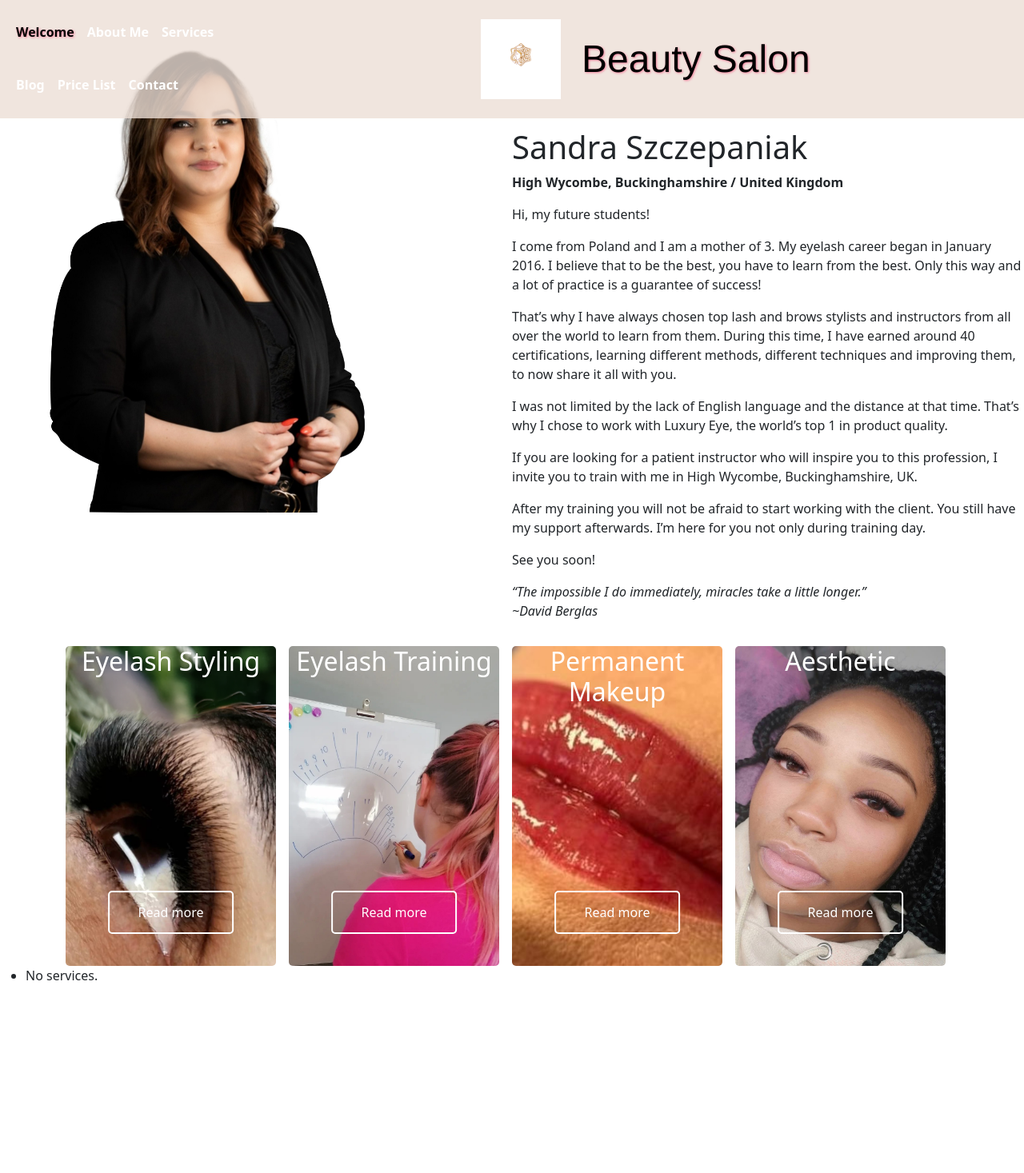
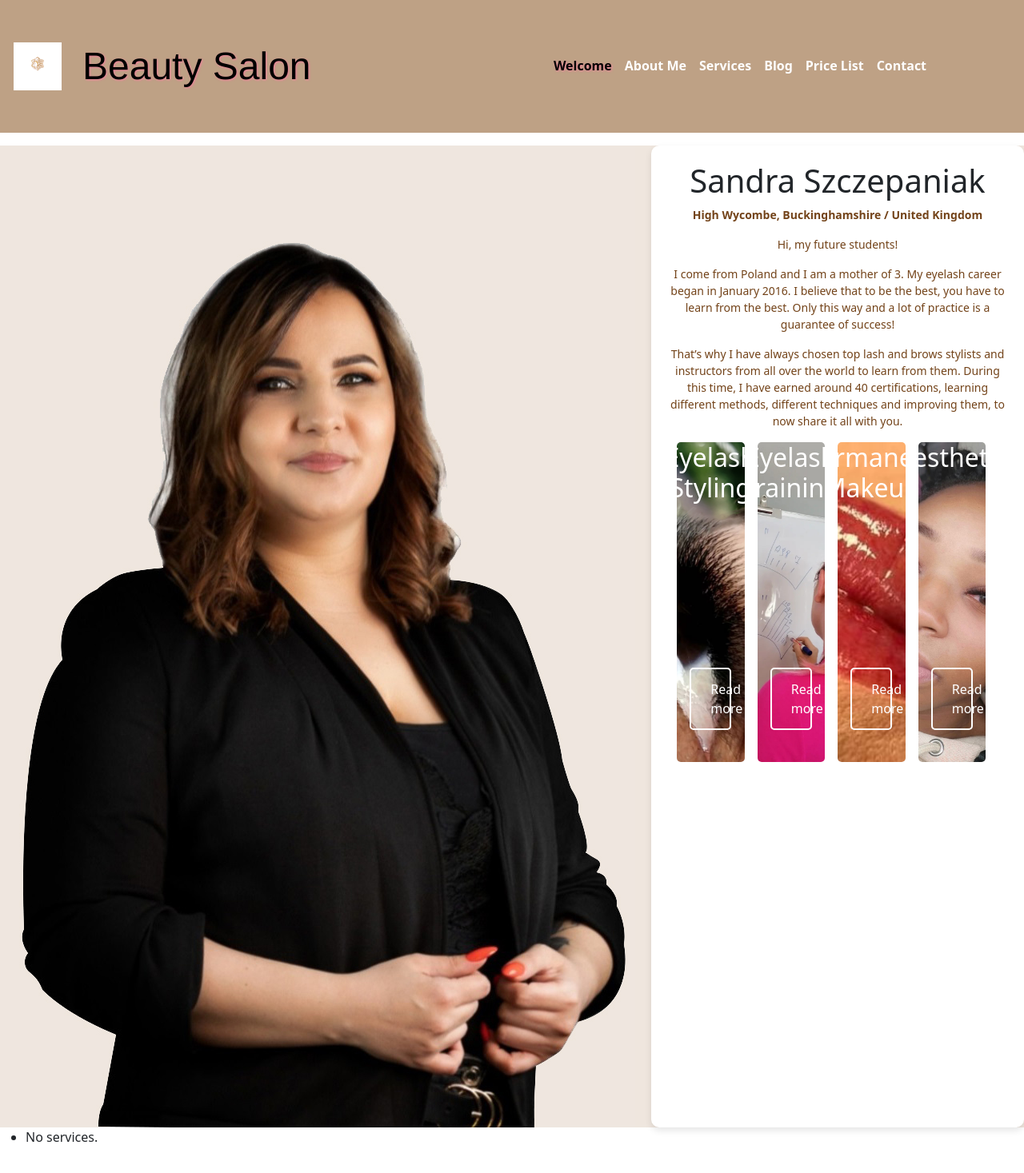
Before and after one commit to adrian77792/Project_3, a Django app: template Project_3/main/templates/main/index.html in a window 1280 px wide. Shown: the top 1467 px of the page at 80% size. Run offline with Django 3.2, Linux system fonts and the light colour scheme; the template is opened without the code that fills it, so the values that code supplies are empty.

Commit message:
change navbar + placeholder

```diff
--- a/Project_3/main/static/main/css/style.css
+++ b/Project_3/main/static/main/css/style.css
@@ -4,8 +4,9 @@
     --other-width: 20%;
     --speed: 1000ms;
     --primary-color: #d79597;
-    --background-color: #c2a085;
+    --background-color:  #e2cfbe;
     --text-color: #000000;
+    --background-color-secondary:#efe6de;
   }
 
   * {
@@ -25,6 +26,7 @@ html, body {
   }
   /* Responsive logo/image in header */
 header img {
+  height: 60px;
     max-width: 100%; /* Ensures image doesn't overflow container */
 }
 
@@ -60,12 +62,15 @@ header {
     padding: 0;
     margin: 0;
     width: 100% !important; /* Force full width */
+    height: 10vh;
     overflow: hidden;
     display: flex;
     justify-content: space-between;
     align-items: center;
 }
-
+.navbar-placeholder {
+height: 10vh;
+}
 .space-between {
 display: flex;
 flex-direction: row;
@@ -101,7 +106,7 @@ border-bottom: 2px solid #dfccbb;
 }
 
 .navbar.bg-dark {
-    background-color: #eddfd6cb !important;
+    background-color: #bea185 !important;
 }
 
 /* Supplementary text in navbar */
@@ -124,18 +129,19 @@ border-bottom: 2px solid #dfccbb;
 #about_me{
     display: flex;
     flex-direction: row;
+    gap: 20px;
+    background-color: var(--background-color-secondary);
 }
 .about_left, .about_right{
     margin:0%;
-    width: 50%;
 
 }
 
 .about_left img{
-    max-width: 80%;
+    max-width: 100%;
 }
 .about_right{
-    max-width: 80%;
+    max-width:65%;
     padding-top: 10rem;
 
 }
@@ -168,11 +174,11 @@ border-bottom: 2px solid #dfccbb;
 
   .service h3 {
     margin-bottom: 10px;
-    color: #333;
+    color: #d26b10 !important;
   }
 
   .service p {
-    color: #666;
+    color: #734319 !important;
     font-size: 14px;
   }
 
@@ -234,7 +240,7 @@ border-bottom: 2px solid #dfccbb;
     color: #000000 !important;
     transition: color 0.6s ease, transform 0.6s ease;
     cursor: pointer;
-    text-shadow: 1px 1px 3px #f27f9b;text-shadow: 1px 1px 3px #f27f9b;
+    text-shadow: 1px 1px 3px #f27f9b;
     font-size: xxx-large;
     text-align: center;
     font-family: 'Lora';
@@ -349,3 +355,22 @@ border-bottom: 2px solid #dfccbb;
   .split:hover .column_button {
     bottom: 55%;
   }
+
+  .book-now {
+  border-top-right-radius: 10px;
+  border-bottom-left-radius: 10px;
+  text-shadow: 1px 1px 3px #f27f9b;
+  font-size: xx-large;
+  background-color: #e2cfbe;
+  }
+
+  .button-container {
+    display: flex;
+    align-items: center;
+    padding-right: 2%;
+    transition: transform 0.2s ease-in-out;(var(--))
+  }
+
+  .button-container:hover {
+    transform:scale(1.1)
+  }
--- a/Project_3/main/templates/main/index.html
+++ b/Project_3/main/templates/main/index.html
@@ -19,6 +19,24 @@
         <nav class="navbar navbar-expand-lg navbar-dark bg-dark">
     <div class="container-fluid">
 
+        <div class="space-between" style="padding: 0;">
+
+            <!-- Company logo displayed on the left side -->
+            <div class="menu_center">
+                <a class="navbar-brand me-3 logo" href="index.html" style="padding: 0; margin-right: 10px;">
+                    <img src="../static/main/img/logo.png" alt="Construction company logo">
+                </a>
+                <span class="navbar-text interactive-text" style="padding: 0; font-family: 'Lora', 'Helvetica Neue', Helvetica, sans-serif;">
+                    Beauty Salon
+                </span>
+            </div>
+          <!--<div class= "button-container">
+            <button class="book-now"> Book Now
+            </button>
+
+          </div>-->
+
+        </div>
         <!-- Hamburger button for mobile devices -->
         <button class="navbar-toggler" type="button" data-bs-toggle="collapse" data-bs-target="#navbarMenu" aria-controls="navbarMenu" aria-expanded="false" aria-label="Toggle navigation">
             <span class="navbar-toggler-icon"></span>
@@ -35,9 +53,6 @@
                 <li class="nav-item">
                     <a class="nav-link" href="{% url 'services' %}">Services</a>
                 </li>
-
-            </ul>
-            <ul class="navbar-nav">
                 <li class="nav-item">
                     <a class="nav-link" href="{% url 'services' %}">Blog</a>
                 </li>
@@ -50,30 +65,17 @@
             </ul>
         </div>
 
-        <div class="space-between" style="padding: 0;">
-
-            <!-- Company logo displayed on the left side -->
-            <div class="menu_center">
-                <a class="navbar-brand me-3 logo" href="index.html" style="padding: 0; margin-right: 10px;">
-                    <img src="../static/main/img/logo.png" alt="Construction company logo" height="100">
-                </a>
-                <span class="navbar-text interactive-text" style="padding: 0; font-family: 'Lora', 'Helvetica Neue', Helvetica, sans-serif;">
-                    Beauty Salon
-                </span>
-            </div>
-            <!-- Text describing the company -->
-
-        </div>
     </div>
 </nav>
     </header>
+    <p class="navbar-placeholder"></p>
     <section id="about_me" class="section">
 
         <div class="about_left">
             <img src="{% static '../../../../static/main/img/sandra_salon.jpg' %}" alt="This is me">
         </div>
 
-        <div class="about_right">
+        <div class="about_right service">
             <h1>Sandra Szczepaniak</h1>
                 <p><strong>High Wycombe, Buckinghamshire / United Kingdom</strong></p>
 
@@ -90,29 +92,6 @@
                     to now share it all with you.
                 </p>
 
-                <p>
-                    I was not limited by the lack of English language and the distance at that time.
-                    That’s why I chose to work with Luxury Eye, the world’s top 1 in product quality.
-                </p>
-
-                <p>
-                    If you are looking for a patient instructor who will inspire you to this profession,
-                    I invite you to train with me in High Wycombe, Buckinghamshire, UK.
-                </p>
-
-                <p>
-                    After my training you will not be afraid to start working with the client.
-                    You still have my support afterwards. I’m here for you not only during training day.
-                </p>
-
-                <p>See you soon!</p>
-
-                <p><em>“The impossible I do immediately, miracles take a little longer.”<br>
-                ~David Berglas</em></p>
-        </div>
-    </section>
-
-    <section>
                 <div class="container">
                     <div class="split one">
                       <div>
@@ -151,6 +130,11 @@
                       </div>
                     </div>
                   </div>
+
+    </section>
+
+    <section>
+
     </section>
     <ul>
         {% for service in services %}
```
Also changed, not shown: Project_3/main/static/main/img/sandra_salon.jpg, Project_3/main/static/main/img/sandra_salon.png (added). Lines whose indentation alone changed are shown as unchanged.
